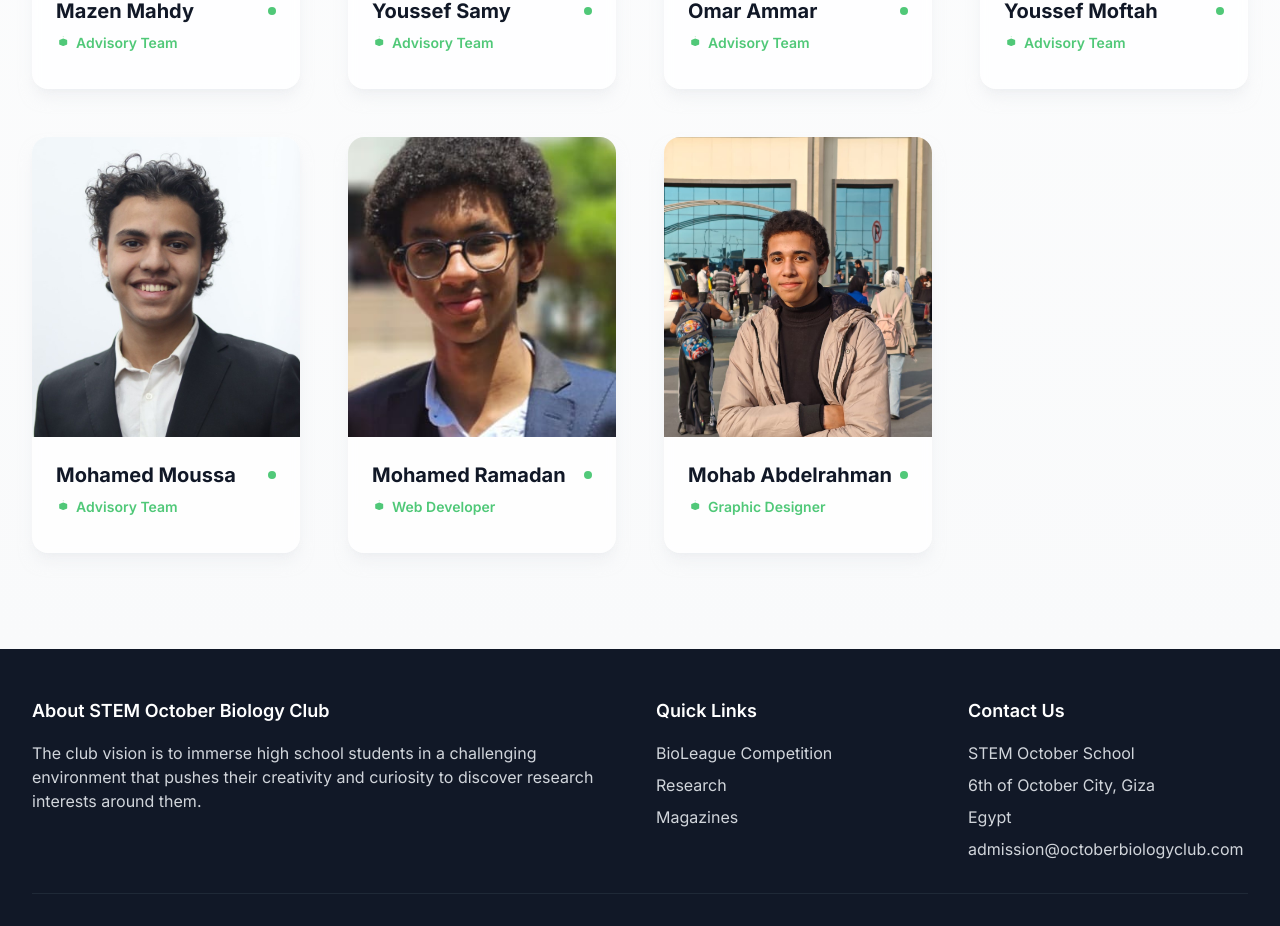
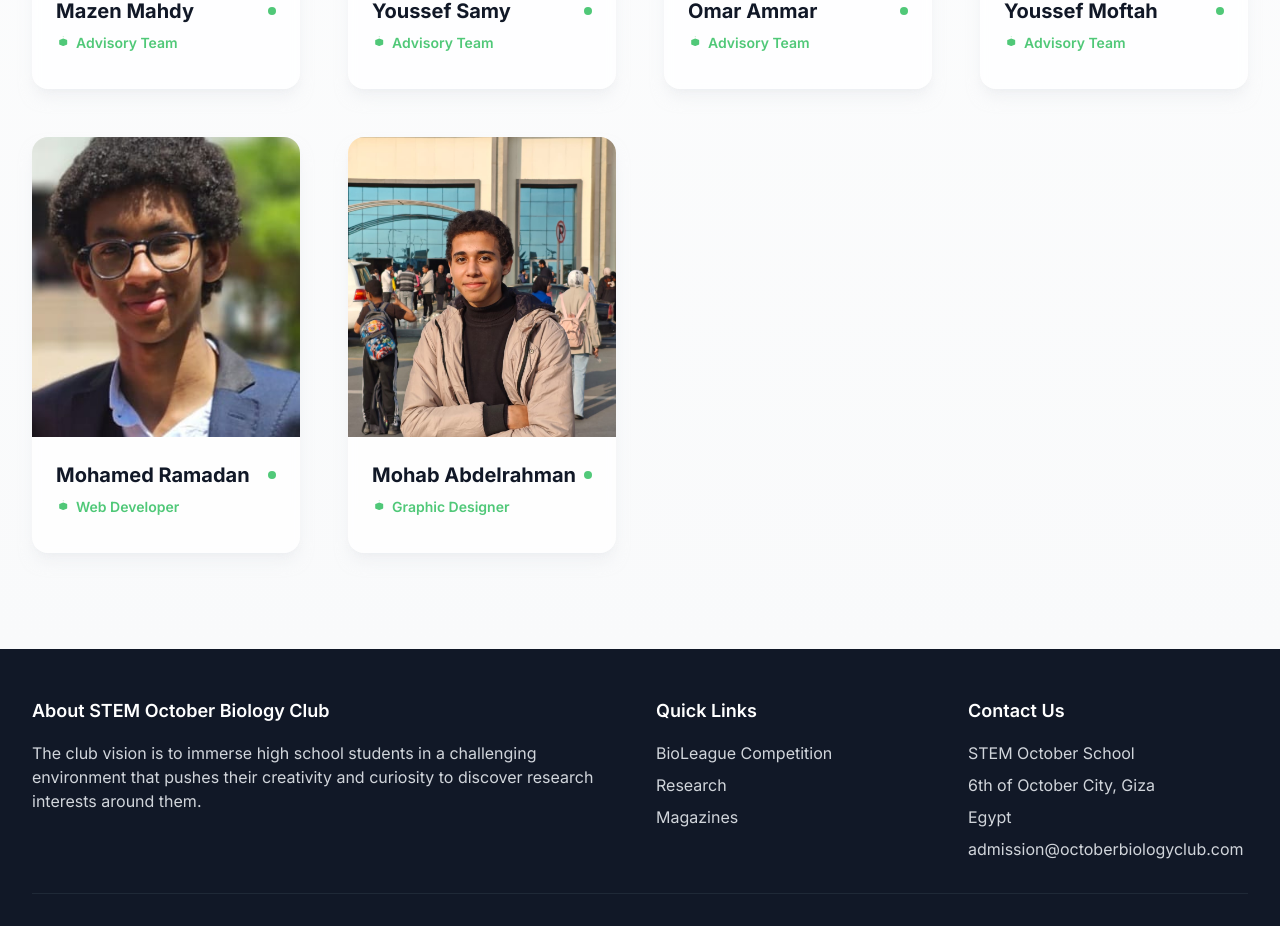
Before and after one commit to geno543/biology-club-website-update, a Next.js app: page /board in a window 1280 px wide. Shown: the part 1432-2358 px from the top of the page. Built offline with nearby package versions, Linux system fonts and the light colour scheme; a web font is replaced by a local one.

Commit message:
Update page.tsx

```diff
--- a/src/app/board/page.tsx
+++ b/src/app/board/page.tsx
@@ -79,15 +79,6 @@ const boardMembers = [
       linkedin: 'https://www.linkedin.com/in/youssef-moftah-452a35327/',
       facebook: 'https://www.facebook.com/youssef.tamer.7568',
       email: 'ziad@biologyclub.org'
-    }
-  },
-  {
-    name: 'Mohamed Moussa',
-    role: 'Advisory Team',
-    image: '/images/team/Mashhour.jpg',
-    socials: {
-      linkedin: 'https://www.linkedin.com/in/mohammadmoussa/',
-      email: 'mohamedi.mashhour1@gmail.com'
     }
   },
   {
```
